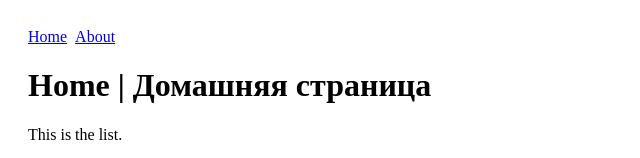
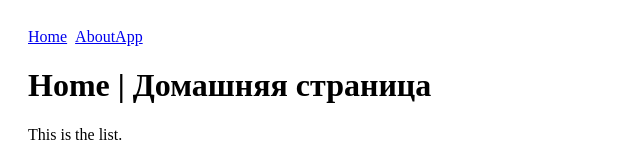
Before and after one commit to Hariz0n/infrastructure-shri, a React (Create React App) app: page /infrastructure-shri/ in a window 1280 px wide. Shown: the top 158 px of the page, without its empty margins (0-640 px from the left). Built offline with nearby package versions, Linux system fonts and the light colour scheme.

Commit message:
feat: update App

```diff
--- a/src/Application.tsx
+++ b/src/Application.tsx
@@ -14,7 +14,7 @@
         <Link data-testid="link-home" to="/">
           Home
         </Link>
-        <Link to="/about">About</Link>
+        <Link to="/about">AboutApp</Link>
       </nav>
       <Routes>
         <Route path="/about" element={about} />
```
